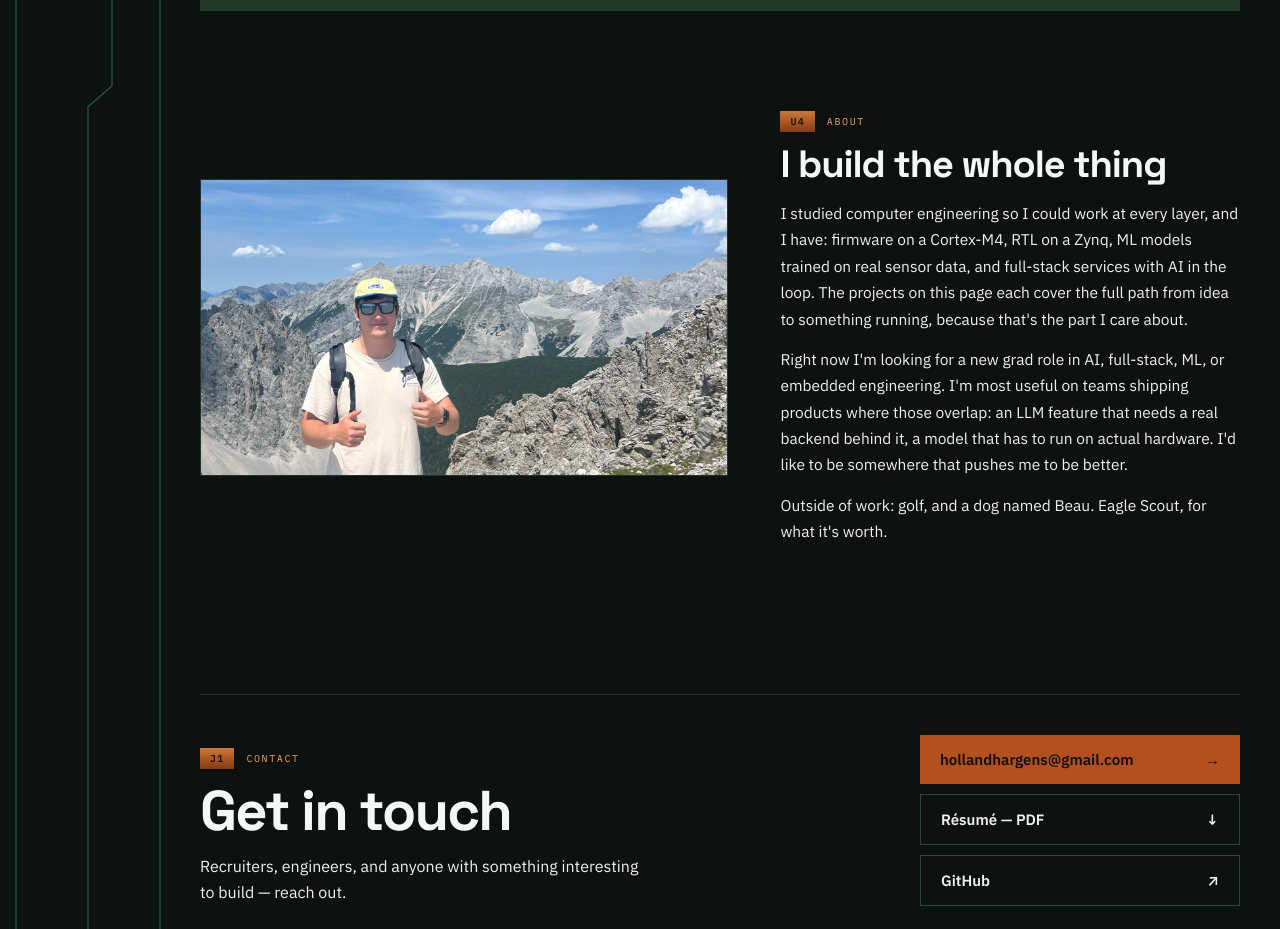
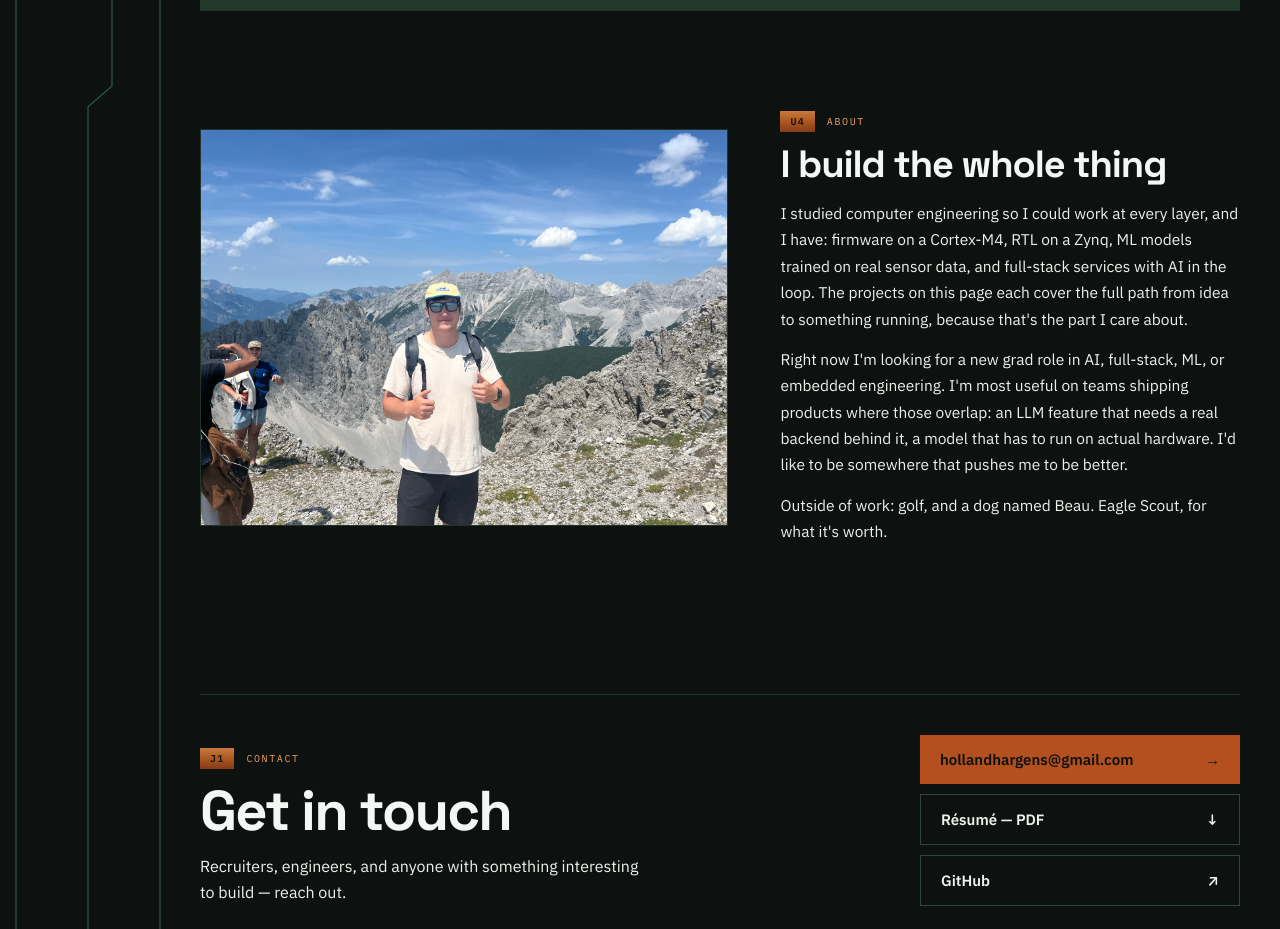
Before and after one commit to hargens-holland/PortfolioWebsite, a Next.js app in the folder web/: page / in a window 1280 px wide. Shown: the part 4600-5529 px from the top of the page. Built offline with nearby package versions, Linux system fonts and the light colour scheme.

Commit message:
About photo uncropped at 4:3

```diff
--- a/web/app/globals.css
+++ b/web/app/globals.css
@@ -219,7 +219,7 @@ a:hover { color: #fff; }
 }
 .photo--portrait { aspect-ratio: 4 / 5; }
 .photo--square { aspect-ratio: 1 / 1; }
-.photo--landscape { aspect-ratio: 16 / 9; }
+.photo--landscape { aspect-ratio: 4 / 3; } /* what a phone shoots — shows the whole frame */
 .photo__placeholder { position: absolute; inset: 0; width: 100%; height: 100%; }
 .photo__img { position: absolute; inset: 0; width: 100%; height: 100%; object-fit: cover; }
 .hero__photo figcaption { margin-top: 10px; font-family: var(--mono); font-size: 11px; color: var(--text-mute); }
--- a/web/components/Photo.tsx
+++ b/web/components/Photo.tsx
@@ -39,12 +39,12 @@ const PLACEHOLDER = {
     ),
   },
   landscape: {
-    viewBox: "0 0 400 225",
+    viewBox: "0 0 400 300",
     figure: (
       <>
-        <circle cx={200} cy={92} r={44} fill="#18271D" />
+        <circle cx={200} cy={124} r={52} fill="#18271D" />
         <path
-          d="M200 148c-48 0-82 28-87 74-1 8-1 3-1 3h176s0 5-1-3c-5-46-39-74-87-74z"
+          d="M200 190c-56 0-96 33-102 88-1 10-1 22-1 22h206s0-12-1-22c-6-55-46-88-102-88z"
           fill="#18271D"
         />
       </>
@@ -59,7 +59,7 @@ export function Photo({
 }: {
   src?: string;
   alt: string;
-  /** portrait 4:5, square 1:1, landscape 16:9 — the box takes that shape and the photo fills it. */
+  /** portrait 4:5, square 1:1, landscape 4:3 — the box takes that shape and the photo fills it. */
   shape: "portrait" | "square" | "landscape";
 }) {
   const [failed, setFailed] = useState(false);
```
Also changed, not shown: web/public/assets/README.md, web/public/assets/about-hiking.jpg.
